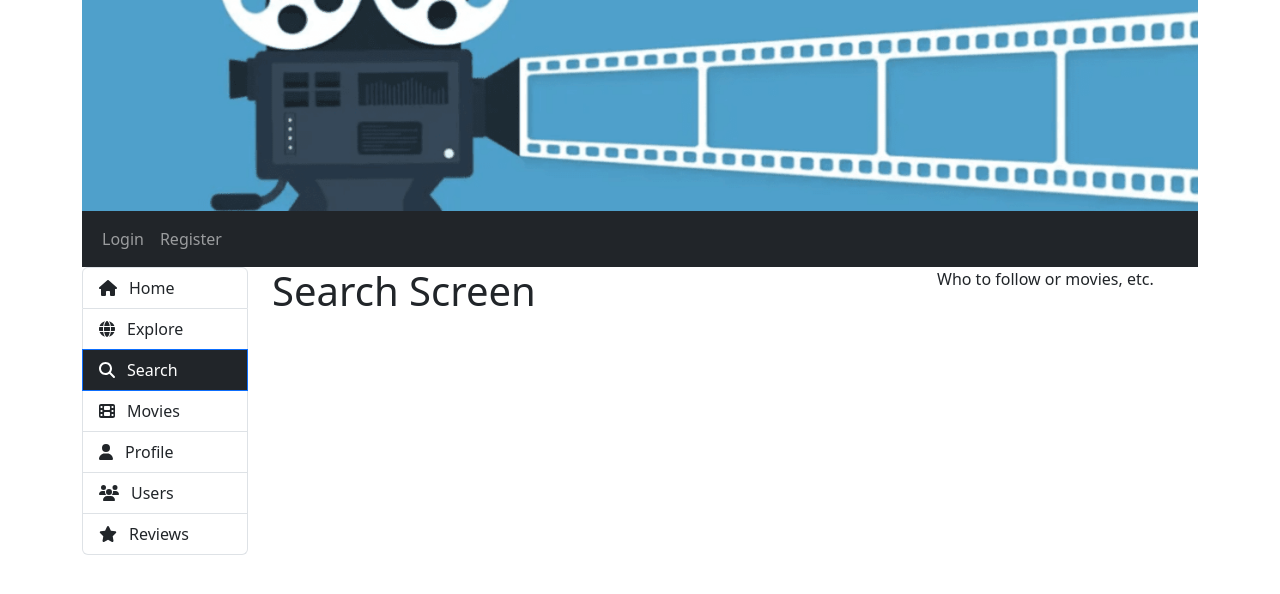
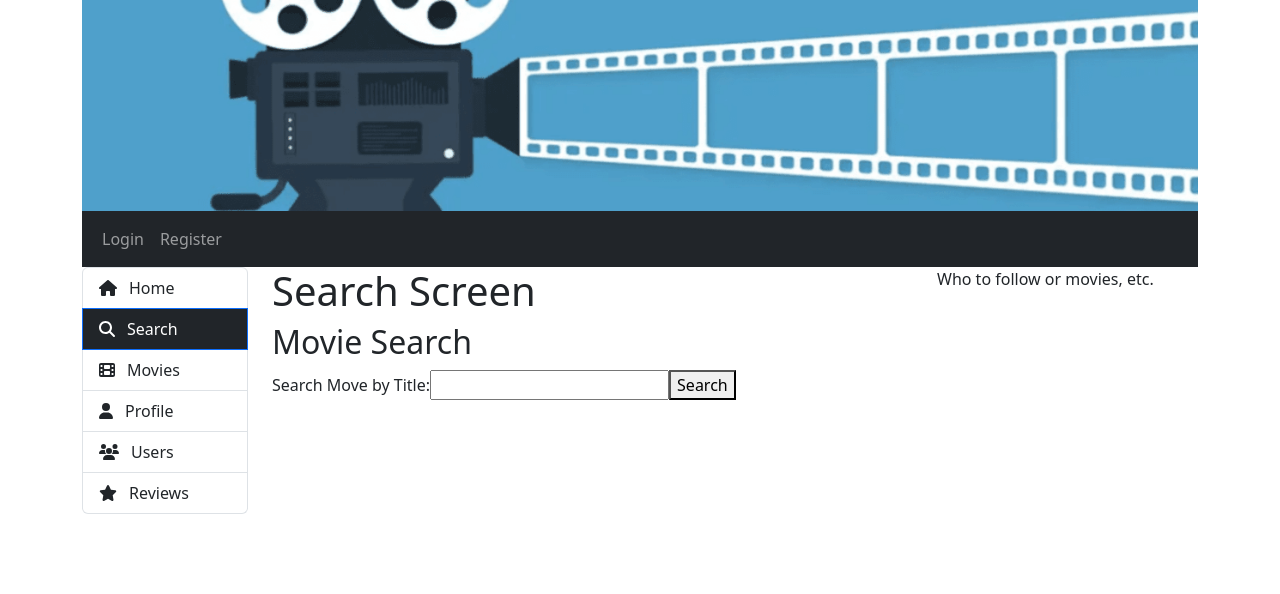
Before and after one commit to trcream/cs5610-final-project-app, a React (Create React App) app: page /Search in a window 1280 px wide. Shown: the top 594 px of the page. Built offline with nearby package versions, Linux system fonts and the light colour scheme.

Commit message:
Added functionality to search for movies

```diff
--- a/src/App.js
+++ b/src/App.js
@@ -16,8 +16,9 @@ import RegisterScreen from "./register-screen";
 import GetUserByIdPage from "./profile-screen-uid";
 import UserList from "./users-screen";
 import ReviewsScreen from "./reviews-screen";
+import MovieDetails from "./details-screen";
+
 import store from "../src/store.js";
-
 import Nav from "./nav";
 
 function App() {
@@ -51,6 +52,7 @@ function App() {
                   <Route path="/register" element={<RegisterScreen />} />
                   <Route path="/Users" element={<UserList />} />
                   <Route path="/Reviews" element={<ReviewsScreen />} />
+                  <Route path="/Details/:uid" element={<MovieDetails />} />
 
                   {/* Login/ Register here */}
                 </Routes>
--- /dev/null
+++ b/src/components/search-movie-by-year.js
@@ -0,0 +1,79 @@
+import React, { useState } from "react";
+import { Link } from "react-router-dom";
+
+const MovieSearchByYear = () => {
+  const [title, setTitle] = useState("");
+  const [movies, setMovies] = useState([]);
+  const [loading, setLoading] = useState(false);
+  const [error, setError] = useState(null);
+
+  const handleSearch = () => {
+    setLoading(true);
+    setError(null);
+
+    // Searching by Move Title
+    const apiUrl = `https://www.omdbapi.com/?apikey=4baef882&type=movie&s=${title}`;
+
+    fetch(apiUrl)
+      .then((response) => response.json())
+      .then((data) => {
+        if (data.Response === "True") {
+          setMovies(data.Search);
+        } else {
+          setError(data.Error);
+        }
+        setLoading(false);
+      })
+      .catch((error) => {
+        setError(error.message);
+        setLoading(false);
+      });
+  };
+
+  return (
+    <div>
+      <h2>Movie Search</h2>
+      <div>
+        <label>Search Move by Title:</label>
+        <input
+          type="text"
+          value={title}
+          onChange={(e) => setTitle(e.target.value)}
+        />
+        <button onClick={handleSearch}>Search</button>
+      </div>
+
+      {loading ? (
+        <div>Loading...</div>
+      ) : error ? (
+        <div>Error: {error}</div>
+      ) : (
+        <div className="container">
+          <ul className="list-group">
+            {movies.map((movie) => (
+              <li key={movie.imdbID} className="list-group-item">
+                <div className="row">
+                  <div className="col-3">
+                    <img
+                      src={movie.Poster}
+                      alt={movie.Title}
+                      className="img-thumbnail"
+                    />
+                  </div>
+                  <div className="col-9">
+                    <h4>{movie.Title}</h4>
+                    <p>{movie.Year}</p>
+                    <p>Imdb Id: {movie.imdbID}</p>
+                    <Link to={`/details/${movie.imdbID}`}>View Details</Link>
+                  </div>
+                </div>
+              </li>
+            ))}
+          </ul>
+        </div>
+      )}
+    </div>
+  );
+};
+
+export default MovieSearchByYear;
--- a/src/components/whats-happening.js
+++ b/src/components/whats-happening.js
@@ -25,16 +25,17 @@ const WhatsHappening = () => {
 
   const dispatch = useDispatch();
   const tuitClickHandler = () => {
+    if (currentUser) {
       const newTuit = {
         title: whatsHappening,
-      // Passing in the current user id
         userId: currentUser._id,
         username: currentUser.username,
-
-      // tuit: whatsHappening,
       };
       dispatch(createTuitThunk(newTuit));
       setWhatsHappening("");
+    } else {
+      alert("Please login or register to submit a review.");
+    }
   };
   return (
     <div className="row mt-2 mb-2">
--- a/src/details-screen/index.js
+++ b/src/details-screen/index.js
@@ -0,0 +1,9 @@
+function MovieDetails() {
+  return (
+    <div>
+      <h1>Movie Details</h1>
+    </div>
+  );
+}
+
+export default MovieDetails;
--- a/src/nav.js
+++ b/src/nav.js
@@ -30,11 +30,13 @@ function Nav() {
                 </Link>
               </li>
             )}
-            <li className="nav-item">
-              <Link className="nav-link" to="/register">
-                Register
-              </Link>
-            </li>
+            {!currentUser && (
+              <li className="nav-item">
+                <Link className="nav-link" to="/register">
+                  Register
+                </Link>
+              </li>
+            )}
             {currentUser && (
               <li className="nav-item">
                 <button
--- a/src/navigation-sidebar/navigation-sidebar.js
+++ b/src/navigation-sidebar/navigation-sidebar.js
@@ -16,7 +16,7 @@ const NavigationSidebar = () => {
   const [, active] = pathname.split("/");
   const links = [
     { label: "Home", icon: faHome },
-    { label: "Explore", icon: faGlobe },
+    // { label: "Explore", icon: faGlobe },
     { label: "Search", icon: faSearch },
     { label: "Movies", icon: faFilm },
     { label: "Profile", icon: faUser },
--- a/src/search-screen/index.js
+++ b/src/search-screen/index.js
@@ -1,7 +1,10 @@
+import MovieSearchByYear from "../components/search-movie-by-year";
+
 function SearchScreen() {
   return (
     <div>
       <h1>Search Screen</h1>
+      <MovieSearchByYear />
     </div>
   );
 }
```
Also changed, not shown: src/services/omdb-service.js (added, +16 -0 lines), src/services/omdb-thunk.js (added, +10 -0 lines). Lines whose indentation alone changed are shown as unchanged.
